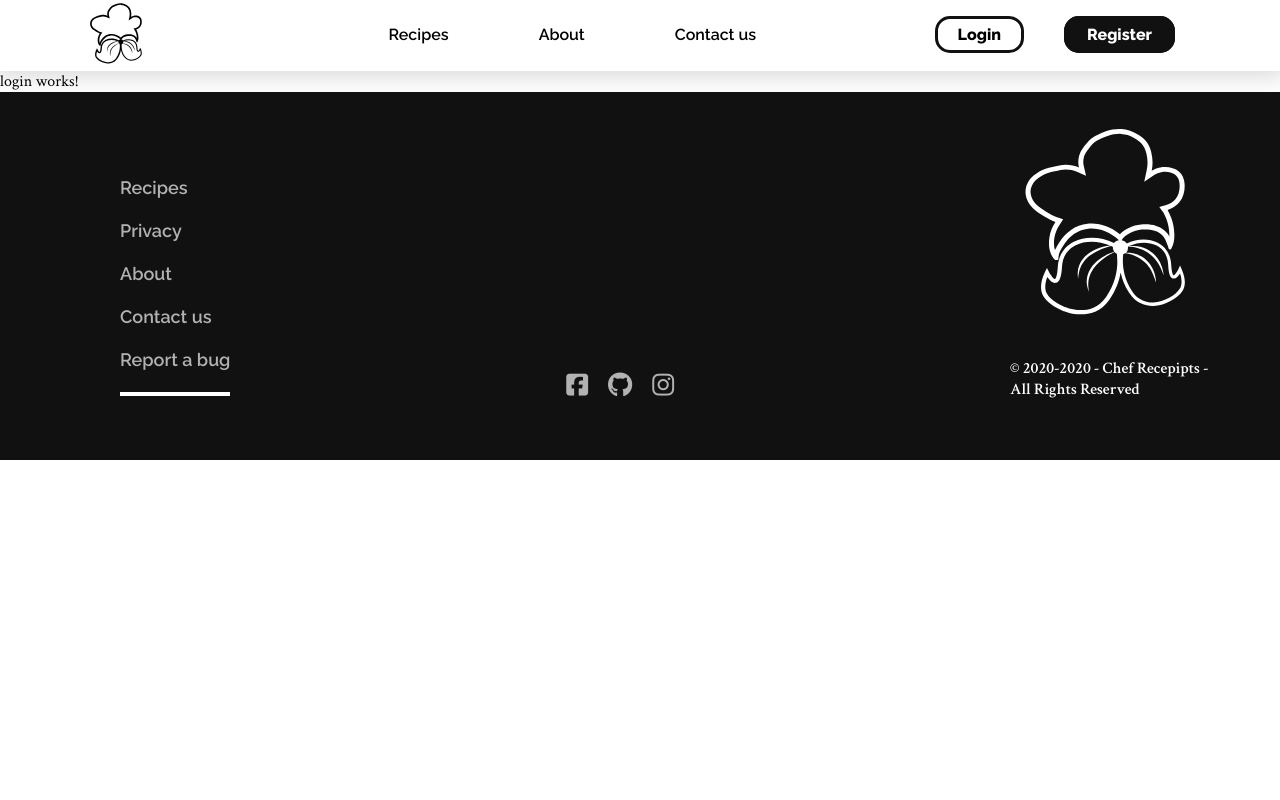
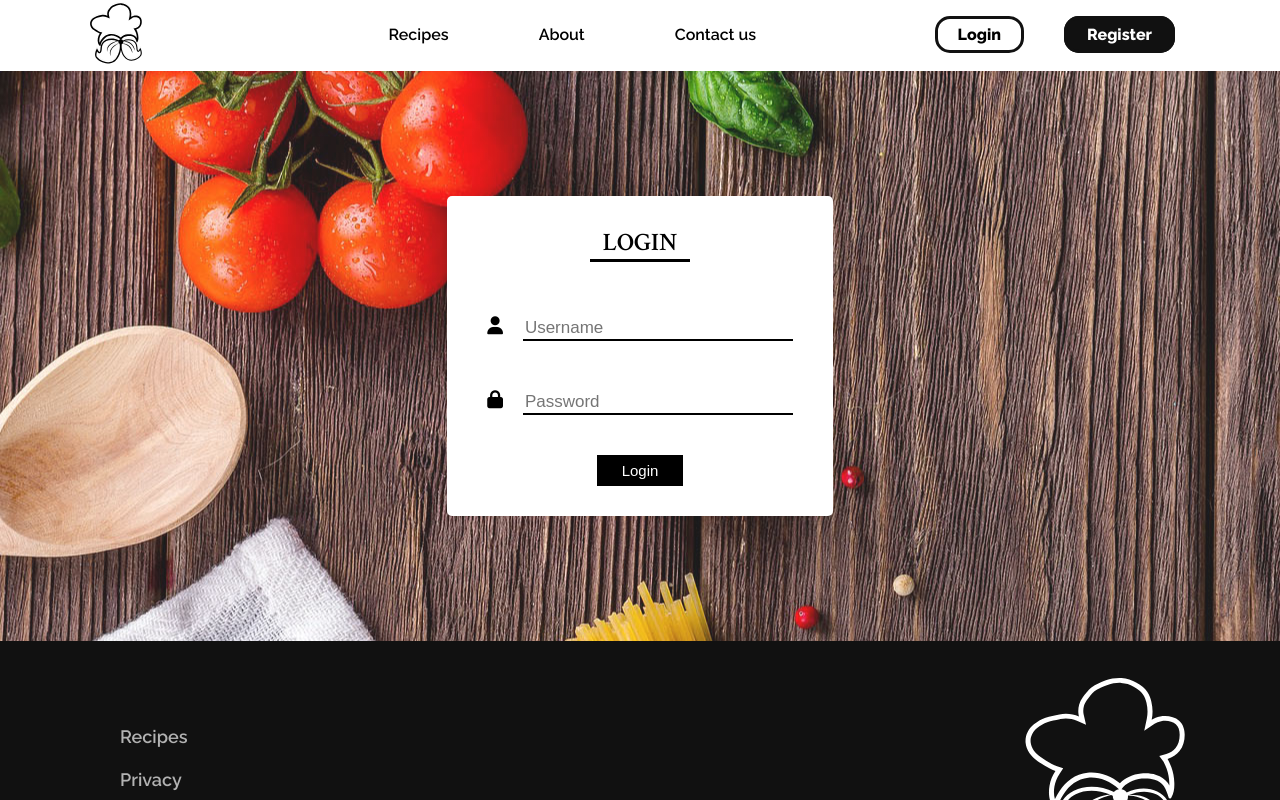
Before and after one commit to iamivanmihaylov/Chef-Recipes, an Angular app in the folder Angular/Chef-Recipes/: page /login in a window 1280 px wide. Shown: the top 800 px of the page. Built offline with nearby package versions, Linux system fonts and the light colour scheme.

Commit message:
Add login and register page

```diff
--- a/Angular/Chef-Recipes/src/app/home/contact-page/contact-page.component.css
+++ b/Angular/Chef-Recipes/src/app/home/contact-page/contact-page.component.css
@@ -75,9 +75,14 @@ textarea{
     border-radius: 10px;
     font-family: sans-serif;
     resize: vertical;
+    font-size: 17px;
 }
 
 label{
     font-weight: 900;
     margin-bottom: 5px;
 }
+
+input{
+    font-size: 17px;
+}
--- a/Angular/Chef-Recipes/src/app/shared/not-found/not-found.component.css
+++ b/Angular/Chef-Recipes/src/app/shared/not-found/not-found.component.css
@@ -11,8 +11,7 @@
     justify-content: center;
     flex-direction: column;
     text-align: center;
-    margin: 0px 200px;
-    padding: 100px 0px;
+    padding: 45px 0px 50px 0px;
 }
 
 .buttons a{
@@ -24,8 +23,12 @@
 }
 
 .text{
-    font-size: 20px;
+    font-size: 25px;
     margin-bottom: 70px;
     margin-top: 30px;
-    font-weight: 700
+    font-weight: 700;
 }
+
+.buttons{
+    display: flex;
+}
--- a/Angular/Chef-Recipes/src/app/shared/not-found/not-found.component.html
+++ b/Angular/Chef-Recipes/src/app/shared/not-found/not-found.component.html
@@ -3,8 +3,8 @@
     <img src="../../../assets/images/not-found.png" alt="" />
   </div>
   <div class="text">
-    <p>We did not find the page you were looking for.</p>
-    <p>Check out these links instead.</p>
+    <p>Oops we couldn't find the recipe you were looking for...</p>
+    <p>Maybe these links could help you.</p>
   </div>
   <div class="buttons">
     <a routerLink="/">Recipes</a>
--- a/Angular/Chef-Recipes/src/app/user/login/login.component.css
+++ b/Angular/Chef-Recipes/src/app/user/login/login.component.css
@@ -0,0 +1,79 @@
+.main{
+    display: flex;
+    flex-direction: column;
+    align-items: center;
+    justify-content: center;
+    background-image: linear-gradient(rgba(255,255,255,.1), rgba(255,255,255,.1)),
+    url('../../../assets/images/homePage-background.jpg');
+    background-position: center;
+    background-repeat: repeat;
+}
+
+form{
+    display: flex;
+    align-items: center;
+    justify-content: center;
+    flex-direction: column;
+}
+
+.title{
+    display: flex;
+    flex-direction: column;
+    align-items: center;
+    font-size: 25px;
+    font-weight: 600;
+    margin-bottom: 25px;
+    margin-top: 15px;
+}
+
+.main-form{
+    background-color: white;
+    padding: 15px 20px;
+    border-radius: 5px;
+    margin: 125px 0px;
+}
+
+.title span{
+    border-bottom: 3px solid black;
+    text-align: center;
+    width: 100px;
+}
+
+.username input,.password input{
+    font-size: 17px;
+    width: 270px;
+}
+
+form *{
+    margin: 15px 10px;
+}
+
+.password{
+    margin-bottom: 10px !important;
+
+}
+
+button{
+    padding: 7px 25px;
+    color: white;
+    background-color: black;
+    border: none;
+    font-size: 15px;
+}
+.username{
+    margin-bottom: 5px !important;
+}
+
+form div{
+  display: flex;
+}
+
+input{
+    border: none;
+    border-bottom: 2px solid black;
+    outline: none;
+}
+
+i{
+    font-size: 18px;
+}
--- a/Angular/Chef-Recipes/src/app/user/login/login.component.html
+++ b/Angular/Chef-Recipes/src/app/user/login/login.component.html
@@ -1 +1,20 @@
-<p>login works!</p>
+<div class="main">
+    <div class="main-form">
+        <div class="title">
+            <span>LOGIN</span>
+        </div>
+        <form action="">
+            <div class="username">
+                <i class="fas fa-user"></i>
+                <input placeholder="Username" type="text" name="" id="">
+            </div>
+            <div class="password">
+                <i class="fas fa-lock"></i>
+                <input placeholder="Password" type="password" name="" id="">
+            </div>
+            <button type="submit">
+                Login
+            </button>
+        </form>
+    </div>
+</div>
--- a/Angular/Chef-Recipes/src/app/user/register/register.component.css
+++ b/Angular/Chef-Recipes/src/app/user/register/register.component.css
@@ -0,0 +1,79 @@
+.main{
+    display: flex;
+    flex-direction: column;
+    align-items: center;
+    justify-content: center;
+    background-image: linear-gradient(rgba(255,255,255,.1), rgba(255,255,255,.1)),
+    url('../../../assets/images/homePage-background.jpg');
+    background-position: center;
+    background-repeat: repeat;
+}
+
+form{
+    display: flex;
+    align-items: center;
+    justify-content: center;
+    flex-direction: column;
+}
+
+.title{
+    display: flex;
+    flex-direction: column;
+    align-items: center;
+    font-size: 25px;
+    font-weight: 600;
+    margin-bottom: 25px;
+    margin-top: 15px;
+}
+
+.main-form{
+    background-color: white;
+    padding: 15px 20px;
+    border-radius: 5px;
+    margin: 125px 0px;
+}
+
+.title span{
+    border-bottom: 3px solid black;
+    text-align: center;
+    width: 100px;
+}
+
+.username input,.password input,.email input,.confirm-password input{
+    font-size: 17px;
+    width: 270px;
+}
+
+form *{
+    margin: 15px 10px;
+}
+
+.password{
+    margin-bottom: 10px !important;
+
+}
+
+button{
+    padding: 7px 25px;
+    color: white;
+    background-color: black;
+    border: none;
+    font-size: 15px;
+}
+.username{
+    margin-bottom: 5px !important;
+}
+
+form div{
+  display: flex;
+}
+
+input{
+    border: none;
+    border-bottom: 2px solid black;
+    outline: none;
+}
+
+i{
+    font-size: 18px;
+}
--- a/Angular/Chef-Recipes/src/app/user/register/register.component.html
+++ b/Angular/Chef-Recipes/src/app/user/register/register.component.html
@@ -1 +1,28 @@
-<p>register works!</p>
+<div class="main">
+    <div class="main-form">
+        <div class="title">
+            <span>Register</span>
+        </div>
+        <form action="">
+            <div class="username">
+                <i class="fas fa-user"></i>
+                <input placeholder="Username" type="text" name="" id="">
+            </div>
+            <div class="email">
+                <i class="fas fa-envelope"></i>
+                <input placeholder="Username" type="text" name="" id="">
+            </div>
+            <div class="password">
+                <i class="fas fa-key"></i>
+                <input placeholder="Password" type="password" name="" id="">
+            </div>
+            <div class="confirm-password">
+                <i class="fas fa-key"></i>
+                <input placeholder="Confirm Password" type="password" name="" id="">
+            </div>
+            <button type="submit">
+                Register
+            </button>
+        </form>
+    </div>
+</div>
```
